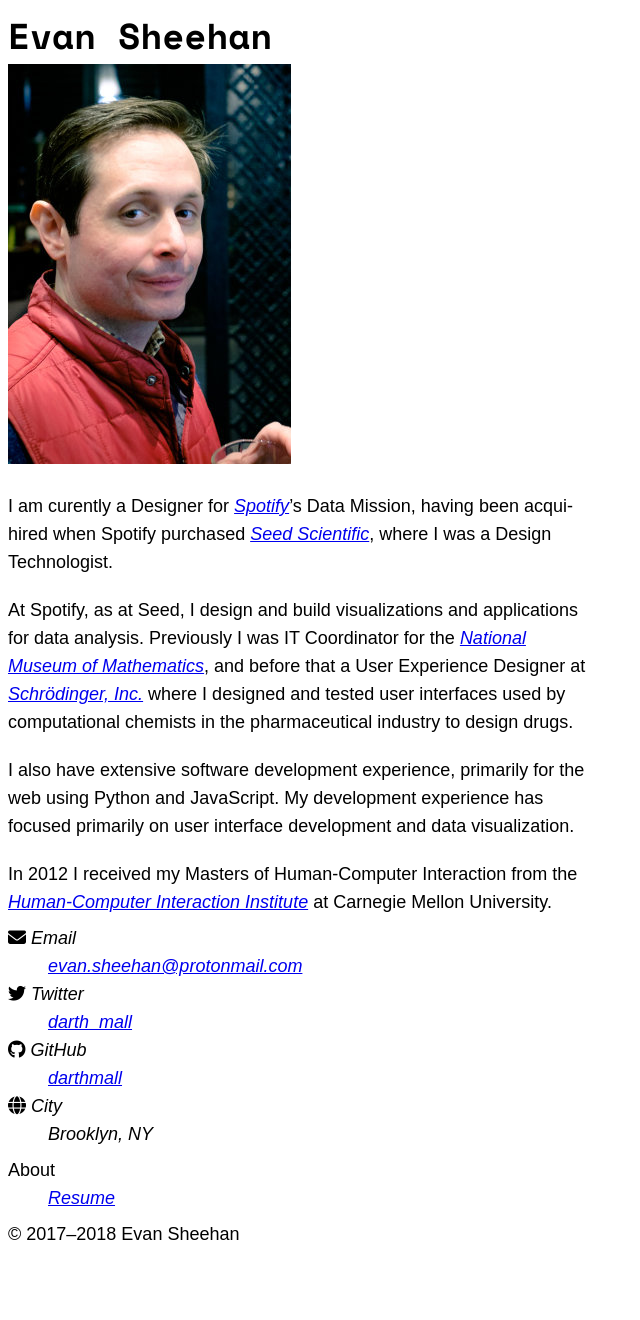
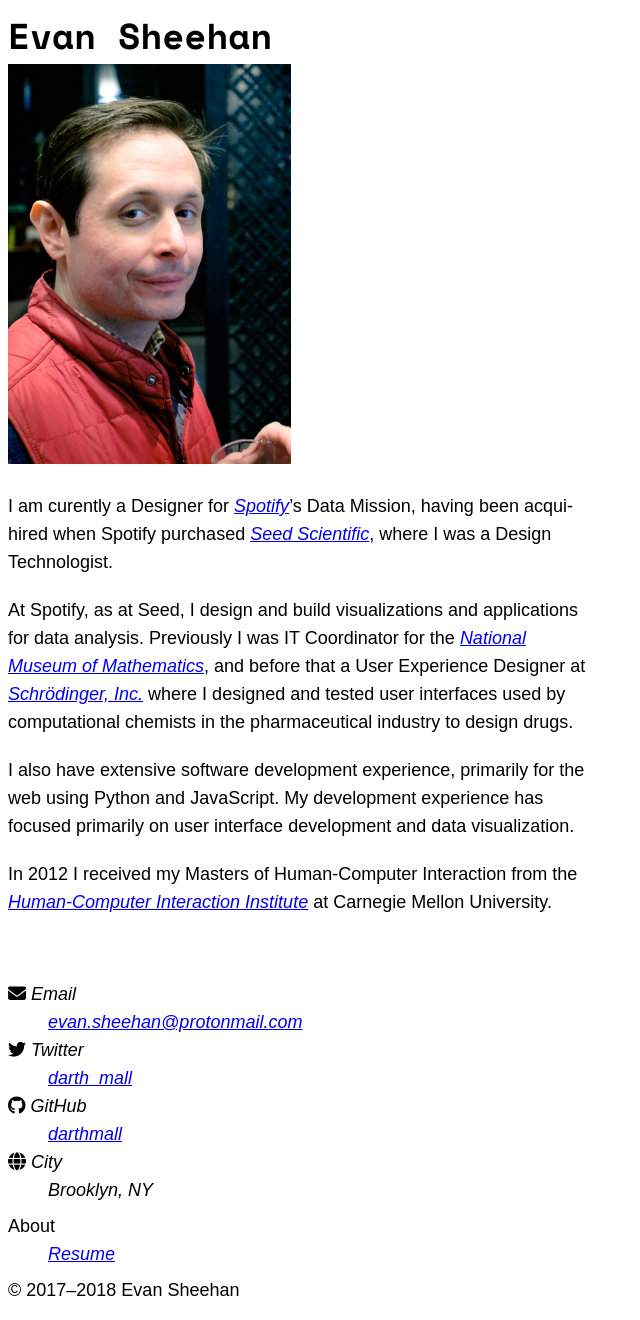
Before and after one commit to darthmall/darthmall.github.io, a Jekyll site: the page built from about.md, in a window 1280 px wide. Shown: the whole page, without its empty margins (0-640 px from the left). Built offline with Jekyll 4.4.1, drawn with Linux system fonts in a browser that asks for light colours; nearby versions of some CDN libraries; some web fonts are replaced; before the commit the page ends 1256 px from its top, so only the background shows below that.

Commit message:
Add margins for the footer

```diff
--- a/_sass/size.sass
+++ b/_sass/size.sass
@@ -23,6 +23,9 @@ h3
 h2 + h3
   margin-top: 0
 
+footer
+  margin: $xl-space 0 $md-space 0
+
 ul,
 dl
   margin: $sm-space 0
```
